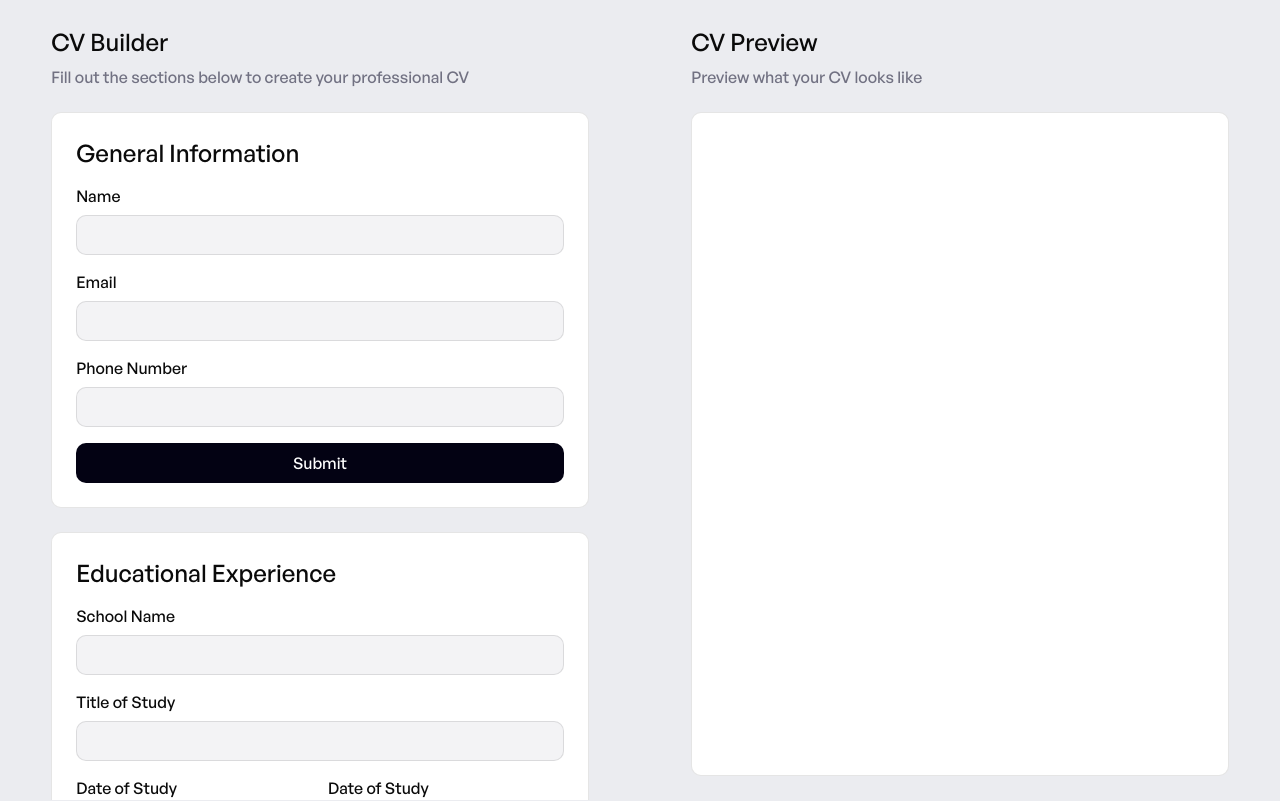
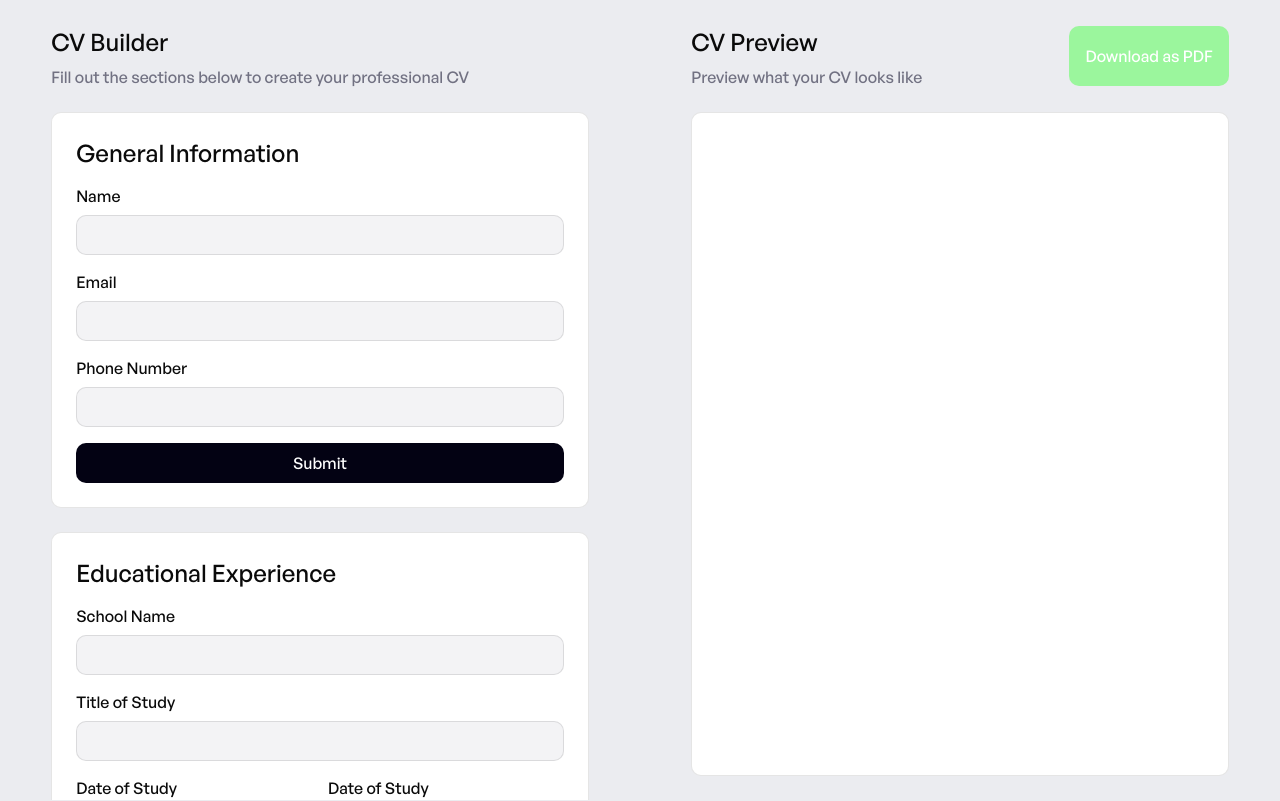
Before and after one commit to Durotaren/cv-application, a React (Vite) app: page / in a window 1280 px wide. Built offline with nearby package versions, Linux system fonts and the light colour scheme.

Commit message:
Fix a few bugs and add an option to download the cv as a pdf

```diff
--- a/src/components/CvOutput.jsx
+++ b/src/components/CvOutput.jsx
@@ -16,11 +16,18 @@ export default function CvOutput({
     endingDatePractical,
   } = practicalExperience;
 
+  function printAsPdf() {
+    window.print();
+  }
+
   return (
     <div className="cv-preview-container">
       <div className="preview-heading">
-        <h1>CV Preview</h1>
-        <p>Preview what your CV looks like</p>
+        <div>
+          <h1>CV Preview</h1>
+          <p>Preview what your CV looks like</p>
+        </div>
+        <button onClick={printAsPdf}>Download as PDF</button>
       </div>
       <div className="cv-preview">
         <div className="general-preview container">
@@ -55,7 +62,11 @@ export default function CvOutput({
             </div>
           )}
         </div>
-        {name !== '' && companyName !== '' ? <div className="line"></div> : ''}
+        {companyName !== '' && namePractical !== '' ? (
+          <div className="line"></div>
+        ) : (
+          ''
+        )}
         <div className="practical-preview container">
           <h1>{namePractical}</h1>
           <p>{position}</p>
--- a/src/styles/CvOutput.css
+++ b/src/styles/CvOutput.css
@@ -2,6 +2,19 @@
   font-size: 16px;
   color: #717182;
   margin-bottom: 24px;
+}
+
+.preview-heading {
+  display: flex;
+  justify-content: space-between;
+}
+
+button {
+  background-color: #9bf69d;
+  color: #ffffff;
+  border-radius: 0.625rem;
+  height: 60px;
+  padding: 16px;
 }
 
 .cv-preview {
@@ -32,13 +45,28 @@ p {
   gap: 0.5rem;
 }
 
-/* .container {
-  margin-bottom: 8px;
-} */
-
 .line {
   width: 60%;
   height: 2px;
   background-color: black;
   margin: 16px 0;
 }
+
+@media print {
+  body * {
+    visibility: hidden;
+  }
+
+  .cv-preview,
+  .cv-preview * {
+    visibility: visible;
+    border: none;
+  }
+
+  .cv-preview {
+    position: absolute;
+    left: 0;
+    top: 0;
+    width: 100%;
+  }
+}
--- a/src/styles/PracticalExperience.css
+++ b/src/styles/PracticalExperience.css
@@ -70,4 +70,5 @@ h1 {
 
 textarea {
   resize: none;
+  height: 96px;
 }
```
